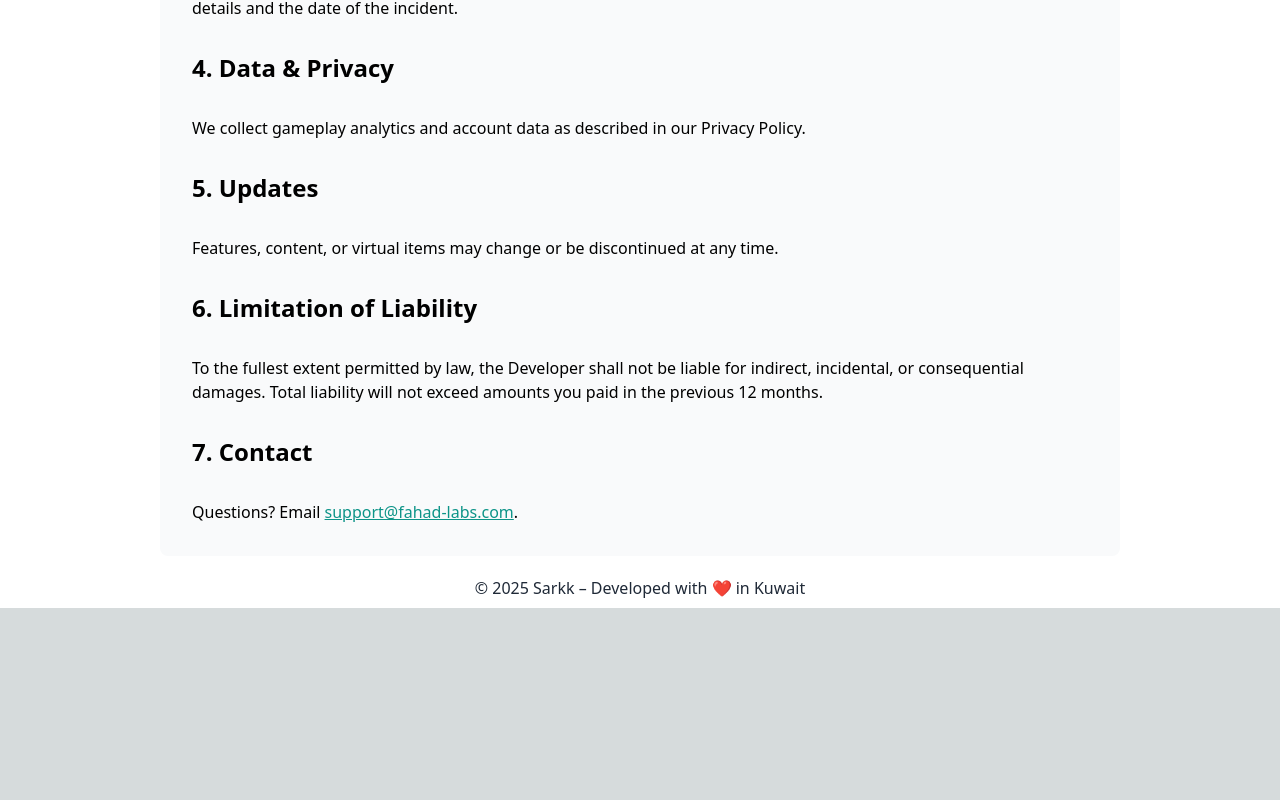
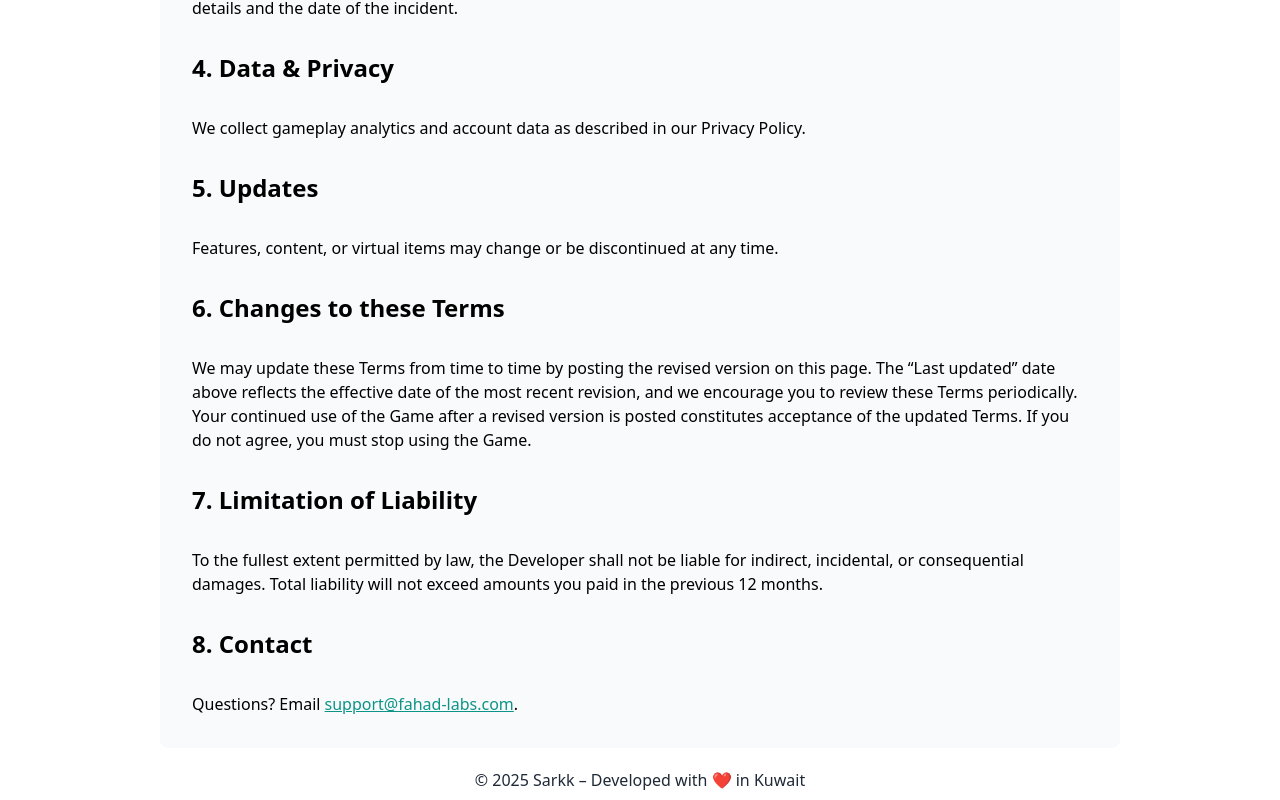
Before and after one commit to Fahad-Ha/My-Portfolio, a Next.js app: page /sarkk-terms in a window 1280 px wide. Shown: the part 1700-2500 px from the top of the page. Before the commit the page ends 2308 px from the top, so only its background shows below. Built offline with nearby package versions, Linux system fonts and the light colour scheme.

Commit message:
updated terms of sarkk and mail for communityy bans

```diff
--- a/pages/sarkk-terms.js
+++ b/pages/sarkk-terms.js
@@ -199,9 +199,23 @@ export default function SarkkTerms() {
               at any time.
             </p>
 
-            {/* 6. Limitation of Liability */}
+            {/* 6. Changes to these Terms */}
             <h3 className="text-2xl font-semibold py-2 dark:text-teal-400">
-              6. Limitation of Liability
+              6. Changes to these Terms
+            </h3>
+            <p className="dark:text-gray-200">
+              We may update these Terms from time to time by posting the
+              revised version on this page. The &ldquo;Last updated&rdquo;
+              date above reflects the effective date of the most recent
+              revision, and we encourage you to review these Terms periodically.
+              Your continued use of the Game after a revised version is posted
+              constitutes acceptance of the updated Terms. If you do not agree,
+              you must stop using the Game.
+            </p>
+
+            {/* 7. Limitation of Liability */}
+            <h3 className="text-2xl font-semibold py-2 dark:text-teal-400">
+              7. Limitation of Liability
             </h3>
             <p className="dark:text-gray-200">
               To the fullest extent permitted by law, the Developer shall not be
@@ -210,9 +224,9 @@ export default function SarkkTerms() {
               months.
             </p>
 
-            {/* 7. Contact */}
+            {/* 8. Contact */}
             <h3 className="text-2xl font-semibold py-2 dark:text-teal-400">
-              7. Contact
+              8. Contact
             </h3>
             <p className="dark:text-gray-200">
               Questions? Email&nbsp;
```
